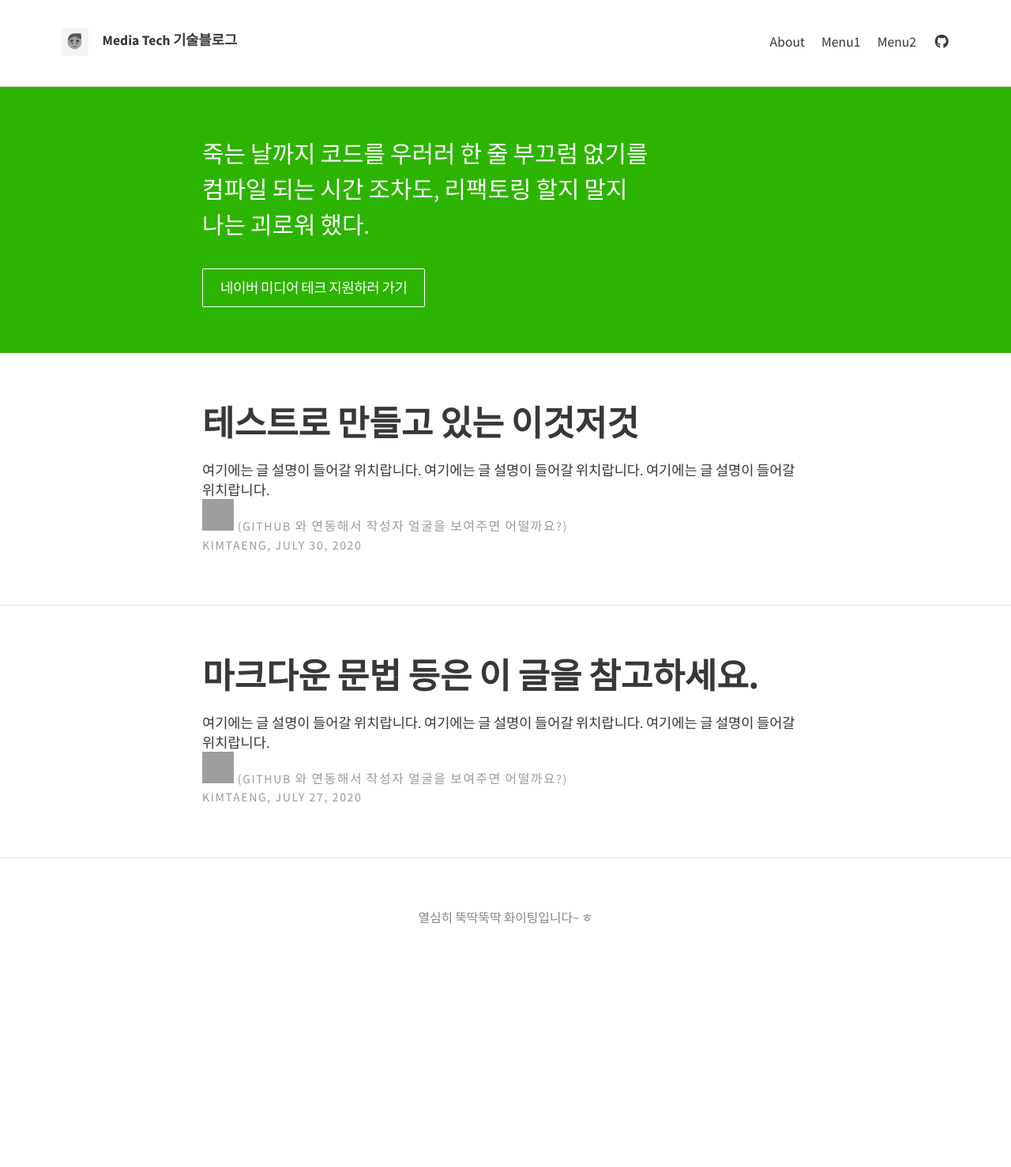
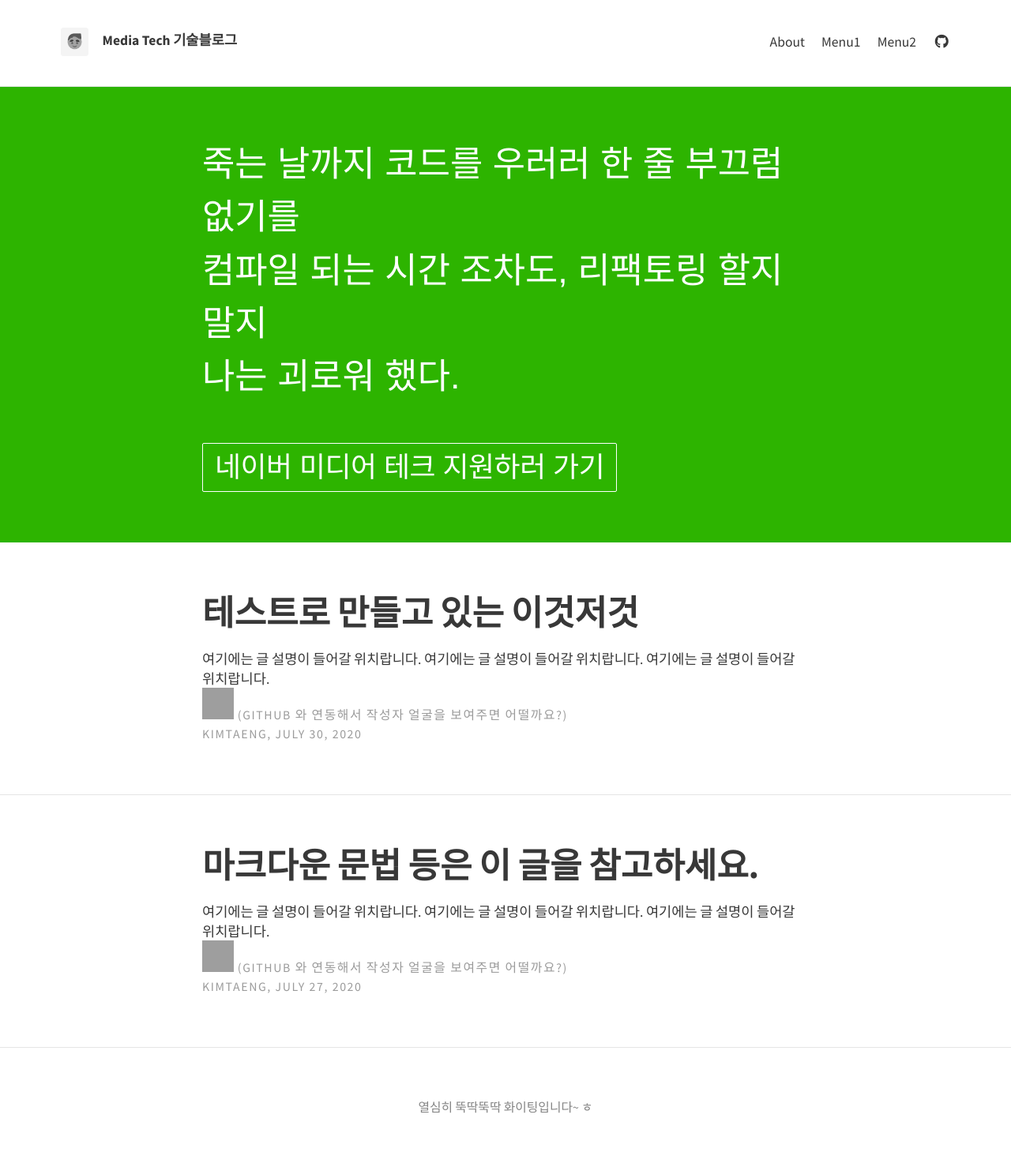
Before and after one commit to naver-media-tech/naver-media-tech.github.io, a Jekyll site: the page built from index.html, in a window 1280 px wide. Shown: the whole page at 79% size. Built offline with Jekyll 4.4.1, drawn with Linux system fonts in a browser that asks for light colours; nearby versions of some CDN libraries; the list of posts is cut into pages by our own code; before the commit the page ends 1239 px from its top, so only the background shows below that; grey boxes are pictures that could not be loaded.

Commit message:
fix : change call-out font to Nanum Pen Script
https://fonts.google.com/?subset=korean

```diff
--- a/_sass/layouts/_index.scss
+++ b/_sass/layouts/_index.scss
@@ -12,12 +12,18 @@
 .call-out p:last-child {
   margin-bottom: 0;
 }
+.call-out p {
+  font-size: 1.5em;
+  font-family: Nanum Pen Script, sans-serif;
+  //  Nanum Gothic Coding, Gaegu, https://fonts.google.com/?subset=korean
+}
 .call-out a {
+  //font-family: 'Source Sans Pro', Helvetica, Arial, sans-serif;
   color: $header-desc-link-color;
   border: 1px solid #FFFFFF;
   border-radius: 2px;
-  font-size: 0.6em;
-  padding: 12px 22px;
+  font-size: 0.8em;
+  padding: 10px 15px;
   letter-spacing: -0.5px;
 }
 // Post listing
```
